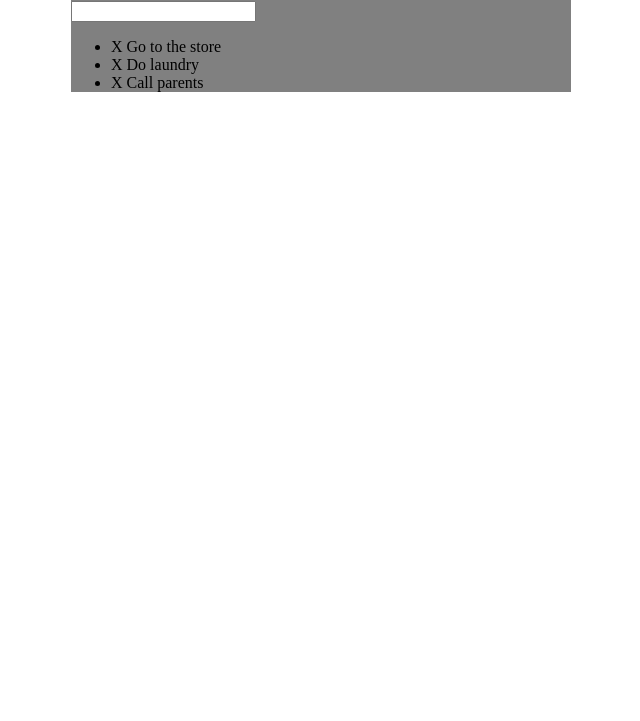
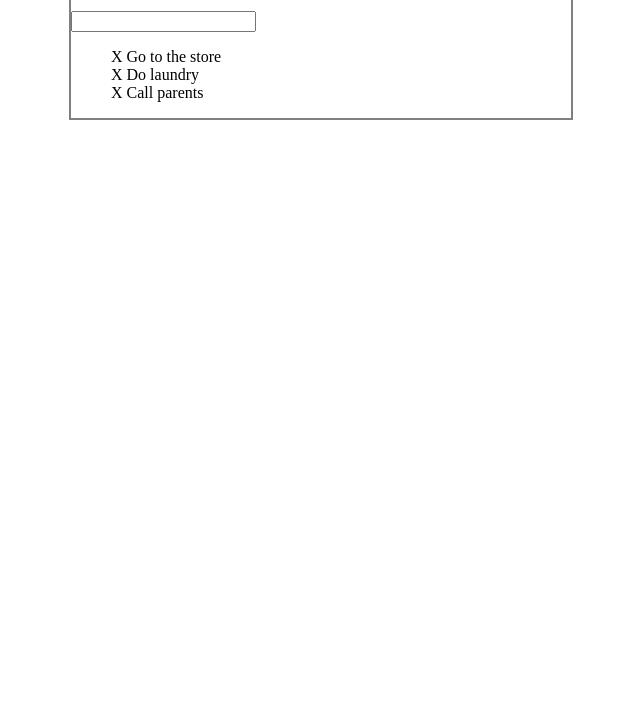
Before and after one commit to jamesonbass1987/todo-app, a plain HTML site: page index.html in a window 1280 px wide. Shown: the part 79-800 px from the top of the page, without its empty margins (319-959 px from the left). Drawn offline with Linux system fonts and the light colour scheme.

Commit message:
added styling and click logic to li items

```diff
--- a/assets/css/todos.css
+++ b/assets/css/todos.css
@@ -1,7 +1,29 @@
 /* MAIN STYLING */
 
 #container {
-  background: gray;
   width: 500px;
   margin: 0 auto;
+  border: 2px solid gray;
 }
+
+
+/* TO DO ITEMS */
+
+.completed {
+  text-decoration: line-through;
+  color: gray;
+}
+
+li {
+  list-style: none;
+}
+
+.noselect {
+  -webkit-touch-callout: none; /* iOS Safari */
+    -webkit-user-select: none; /* Safari */
+     -khtml-user-select: none; /* Konqueror HTML */
+       -moz-user-select: none; /* Firefox */
+        -ms-user-select: none; /* Internet Explorer/Edge */
+            user-select: none; /* Non-prefixed version, currently
+                                  supported by Chrome and Opera */
+}
--- a/assets/js/todos.js
+++ b/assets/js/todos.js
@@ -0,0 +1,5 @@
+ // Check off Specific Todos By Clicking
+
+ $("li").click(function(){
+   $(this).toggleClass("completed");
+ });
--- a/index.html
+++ b/index.html
@@ -11,9 +11,9 @@
         <h1>TO-DO LIST</h1>
         <input type="text">
         <ul>
-          <li><span>X</span>  Go to the store</li>
-          <li><span>X</span> Do laundry</li>
-          <li><span>X</span> Call parents</li>
+          <li class="noselect"><span>X</span>  Go to the store</li>
+          <li  class="noselect"><span>X</span> Do laundry</li>
+          <li  class="noselect"><span>X</span> Call parents</li>
         </ul>
     </div>
   <script type="text/javascript" src="assets/js/todos.js"></script>
```
